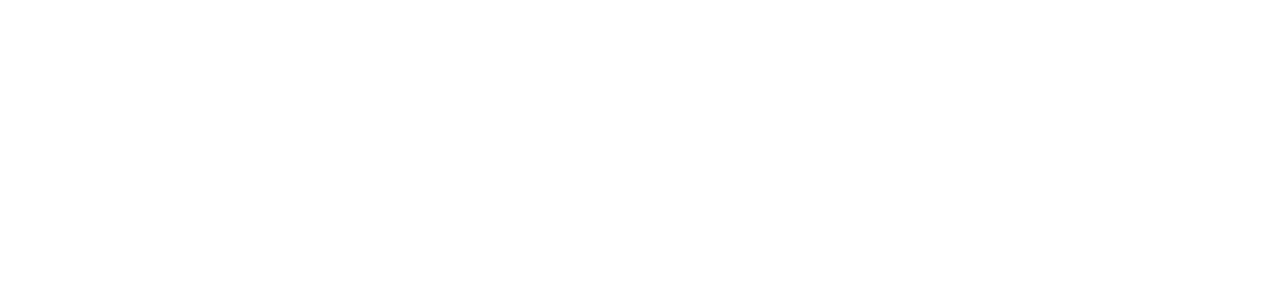
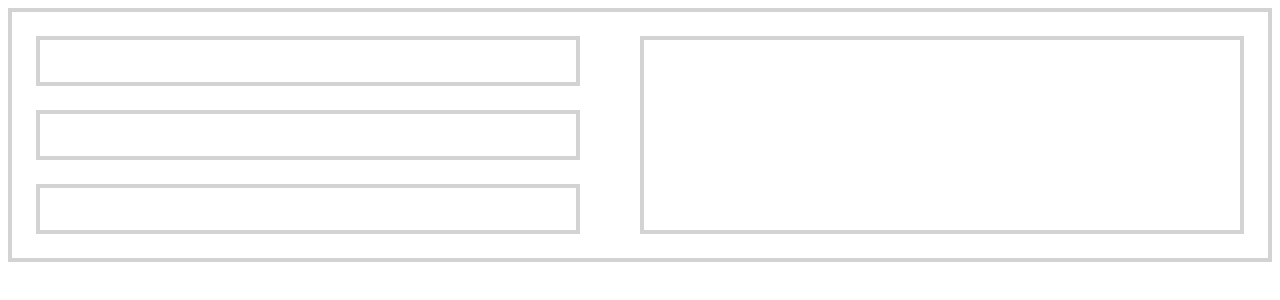
Before and after one commit to da4366/flex-practice, a plain HTML site: page index.html in a window 1280 px wide. Drawn offline with Linux system fonts and the light colour scheme.

Commit message:
more flex practice

```diff
--- a/index.html
+++ b/index.html
@@ -5,13 +5,16 @@
     <meta http-equiv="X-UA-Compatible" content="IE=edge">
     <meta name="viewport" content="width=device-width, initial-scale=1.0">
     <title>Document</title>
+    <link rel="stylesheet" href="/style.css">
 </head>
 <body>
     <div class="container">
-            <div class="title"></div>
-            <div class="box"></div>
-            <div class="box"></div>
-            <div class="box"></div>
+        <div class="box-wrapper">
+            <div class="box box-small"></div>
+            <div class="box box-small"></div>
+            <div class="box box-small"></div>
+        </div>
+            <div class="box box-large"></div>
         </div>
     </div>
 </body>
--- a/style.css
+++ b/style.css
@@ -3,4 +3,26 @@
 }
 .container {
     border: 4px solid lightgray;
+    padding: 24px 24px 0 24px;
+    display: flex;
+    justify-content: space-between;
 }
+
+.box {
+    border: 4px solid lightgray;
+    margin-bottom: 24px;
+}
+
+.box-small {
+    height: 50px;
+}
+
+.box-wrapper {
+    width: 45%;
+    display: flex;
+    flex-direction: column;
+}
+
+.box-large {
+    width: 50%;
+}
```
